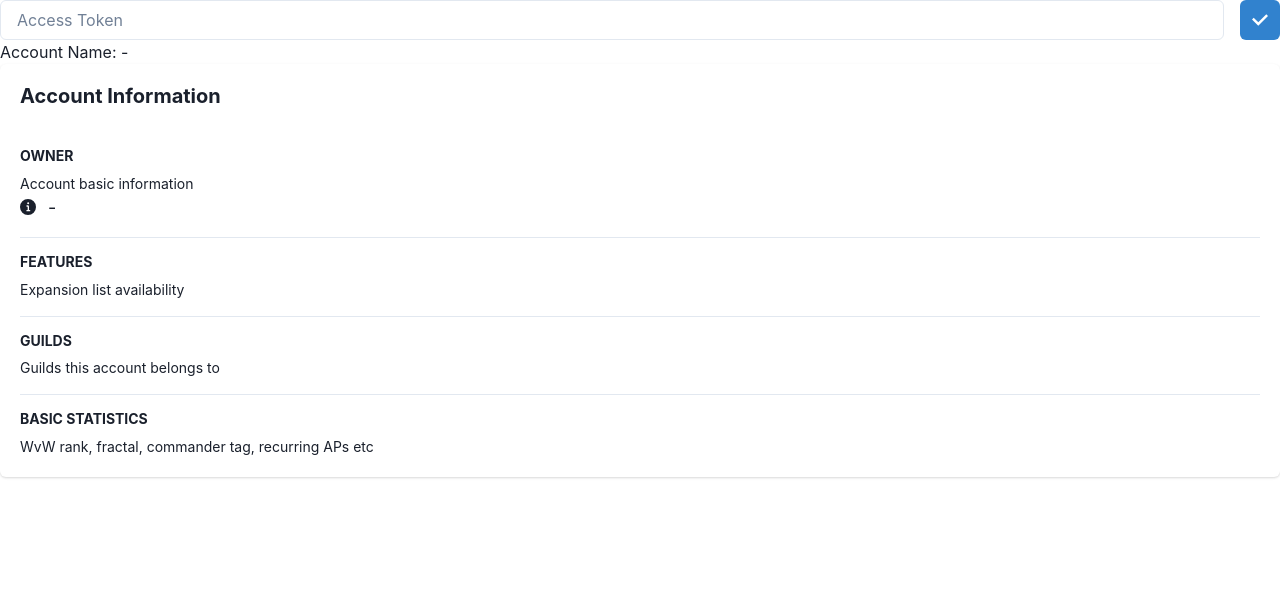
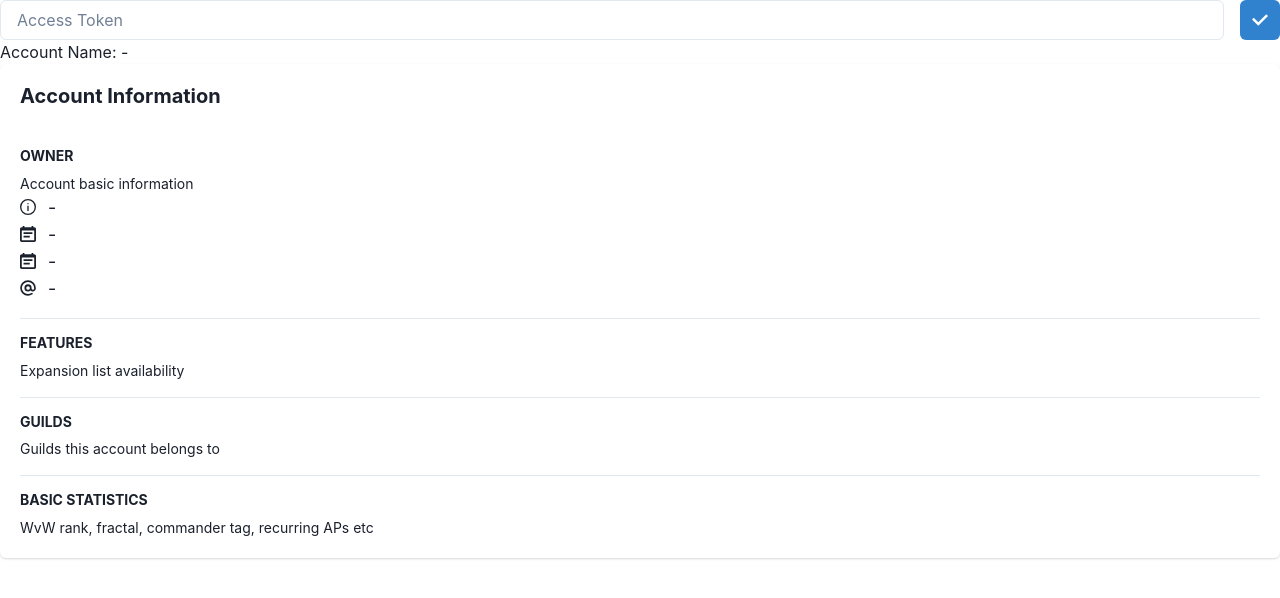
Before and after one commit to clagiordano/gw2-progress, a Next.js app: page /settings in a window 1280 px wide. Shown: the top 598 px of the page. Built offline with nearby package versions, Linux system fonts and the light colour scheme.

Commit message:
Show basic account info on owner section

```diff
--- a/components/AccountInfo.tsx
+++ b/components/AccountInfo.tsx
@@ -11,9 +11,9 @@ import {
 	Text,
 	Icon,
 	Tooltip,
-    HStack
+    HStack,
 } from '@chakra-ui/react';
-import { InfoIcon } from '@chakra-ui/icons';
+import { InfoOutlineIcon, CalendarIcon, AtSignIcon } from '@chakra-ui/icons';
 import { fmt_duration } from '@/services/utils';
 
 const AccountInfo = ({ data }: { data: IAccount }) => {
@@ -35,11 +35,33 @@ const AccountInfo = ({ data }: { data: IAccount }) => {
 
 						<HStack spacing={3}>
 							<Tooltip label={`ID: ${data.id}`} aria-label="info icon" fontSize="md">
-								<InfoIcon />
+								<InfoOutlineIcon />
 							</Tooltip>
 							<Text fontSize="lg">{data.name}</Text>
-                            {/* // Wrong response from API - disbled */}
-							{/* <Text fontSize="lg">{fmt_duration(data.age)}</Text> */}
+						</HStack>
+
+                        {/* // Wrong response from API - disbled */}
+                        {/* <Text fontSize="lg">{fmt_duration(data.age)}</Text> */}
+
+                        <HStack spacing={3}>
+							<Tooltip label='Account creation date' aria-label="info icon" fontSize="md">
+								<CalendarIcon />
+							</Tooltip>
+							<Text fontSize="lg">{data.created}</Text>
+						</HStack>
+
+                        <HStack spacing={3}>
+							<Tooltip label='Account last modification date' aria-label="info icon" fontSize="md">
+								<CalendarIcon />
+							</Tooltip>
+							<Text fontSize="lg">{data.last_modified}</Text>
+						</HStack>
+
+                        <HStack spacing={3}>
+							<Tooltip label={`Current world: ${data.world.id}`} aria-label="info icon" fontSize="md">
+								<AtSignIcon />
+							</Tooltip>
+							<Text fontSize="lg">{data.world.name}</Text>
 						</HStack>
 					</Box>
 
```
